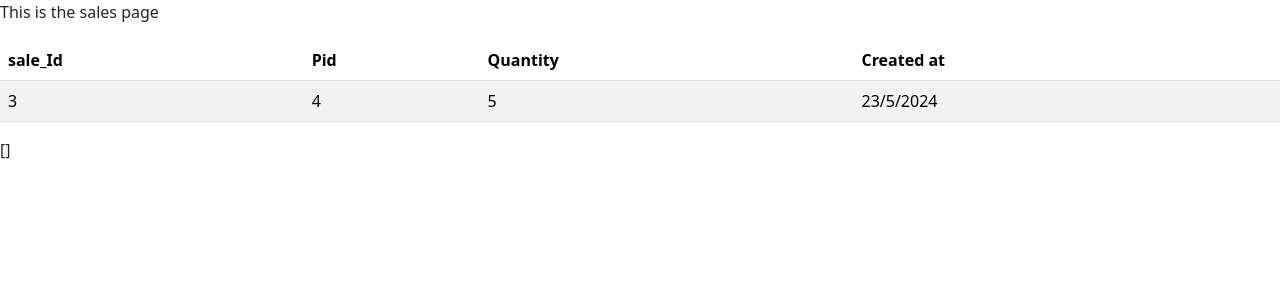
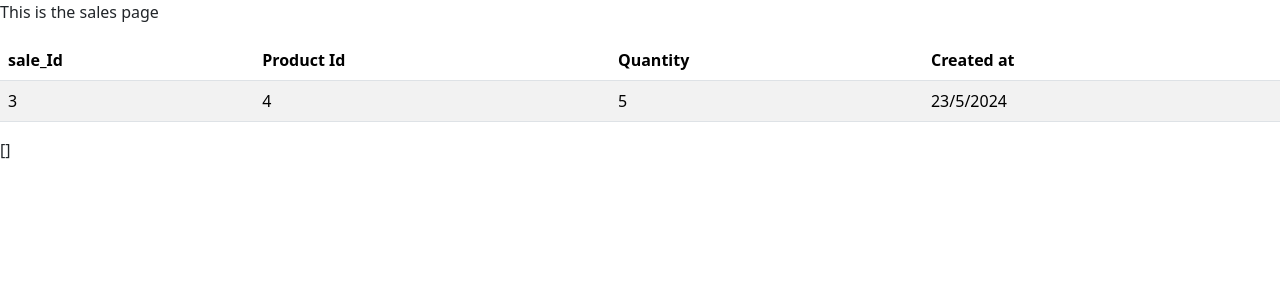
Before and after one commit to Nazoest/myduka-project, a Flask app: page /sales in a window 1280 px wide. Shown: the top 300 px of the page. Run offline with Flask 3, Linux system fonts and the light colour scheme; data that the repository does not hold is empty; some libraries are stand-ins or nearby versions.

Commit message:
product id

```diff
--- a/templates/sales.html
+++ b/templates/sales.html
@@ -10,13 +10,12 @@
     <div>
   <p>This is the sales page</p>
 
-
 <div>
   <table id="example" class="table table-striped">
       <thead>
         <tr>
           <th>sale_Id</th>
-          <th>Pid</th>
+          <th>Product Id</th>
           <th>Quantity</th>
           <th>Created at</th>
         </tr>
--- a/templates/stock.html
+++ b/templates/stock.html
@@ -13,7 +13,7 @@
       <thead>
         <tr>
           <th>stock _Id</th>
-          <th>Pid</th>
+          <th>Product Id</th>
           <th>Stock Quantity</th>
           <th>Created at</th>
         </tr>
```
